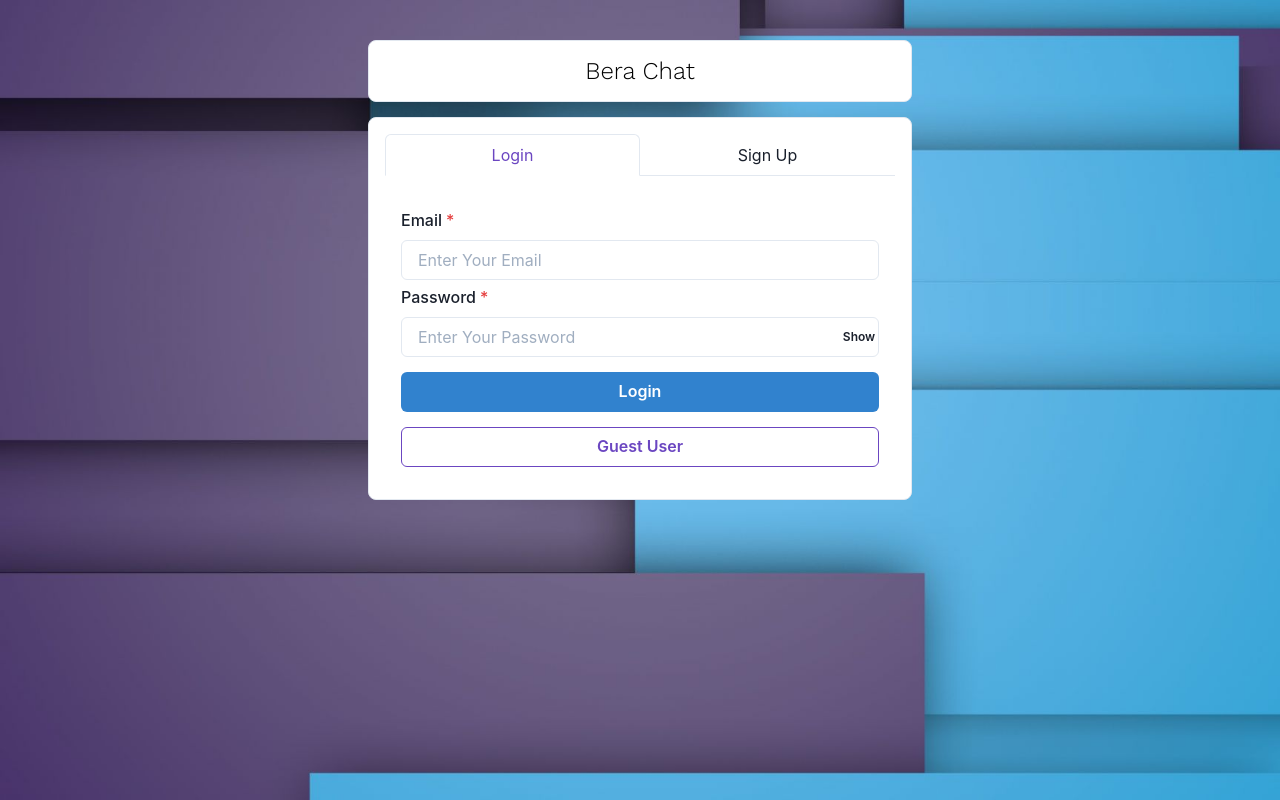
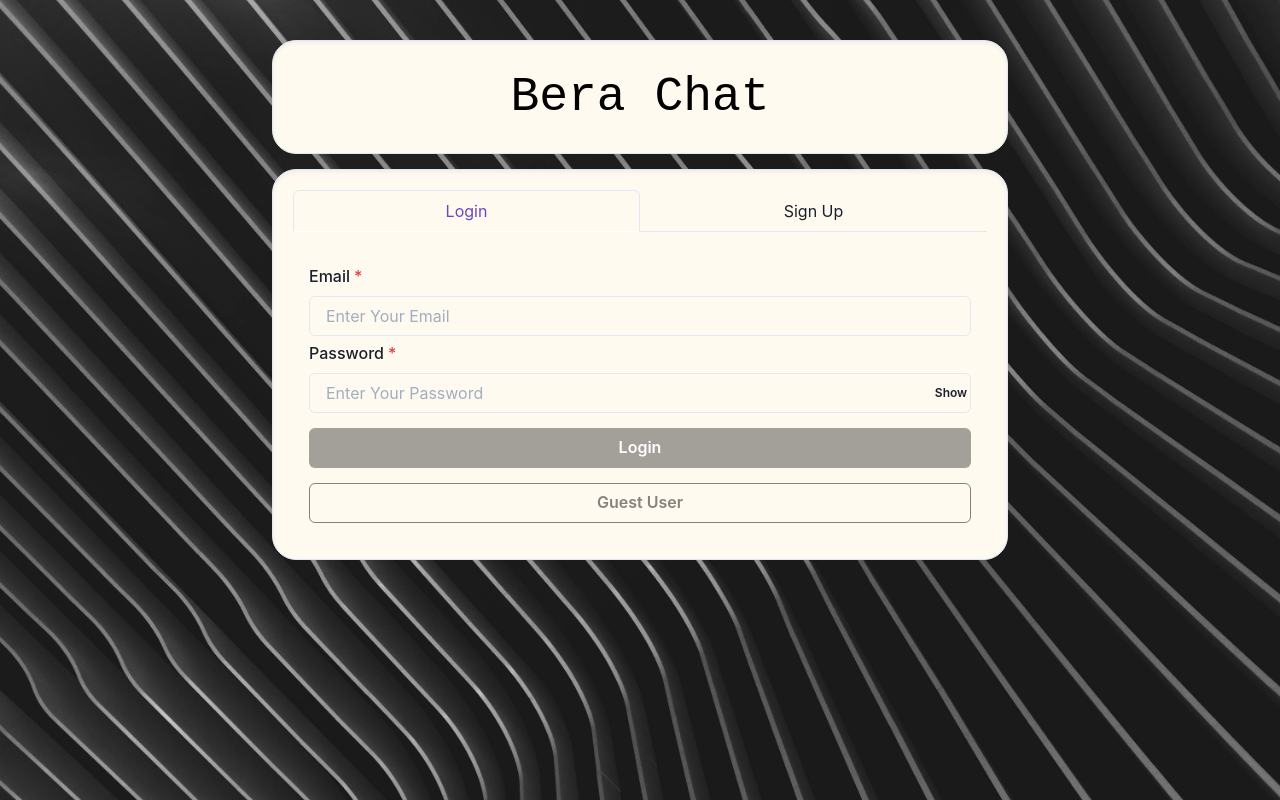
Before and after one commit to AlbaraHassan/bera-chat, a React (Create React App) app in the folder my-app/: page / in a window 1280 px wide. Built offline with nearby package versions, Linux system fonts and the light colour scheme.

Commit message:
Better UI and stuff

```diff
--- a/my-app/src/Components/Authentication/Login.jsx
+++ b/my-app/src/Components/Authentication/Login.jsx
@@ -39,8 +39,8 @@ const Login = () => {
 
             </FormControl>
 
-            <Button colorScheme={"blue"} width={"100%"} style={{ marginTop: 15 }} onClick={submitHandler}>Login</Button>
-            <Button colorScheme={"purple"} variant= "outline" width={"100%"} style={{ marginTop: 15 }} onClick={() => { setemail("guest@guest.com"); setpassword("12345678") }}>Guest User</Button>
+            <Button colorScheme={"blackAlpha"} width={"100%"} style={{ marginTop: 15 }} onClick={submitHandler}>Login</Button>
+            <Button colorScheme={"blackAlpha"} variant= "outline" width={"100%"} style={{ marginTop: 15 }} onClick={() => { setemail("guest@guest.com"); setpassword("12345678") }}>Guest User</Button>
 
         </VStack>
     )
--- a/my-app/src/Components/Authentication/SignUp.jsx
+++ b/my-app/src/Components/Authentication/SignUp.jsx
@@ -9,6 +9,7 @@ import axios from "axios";
 
 const SignUp = () => {
     const [ show, setshow ] = useState(false);
+    const [ show1, setshow1 ] = useState(false);
     const [ name, setname ] = useState();
     const [ email, setemail ] = useState();
     const [ password, setpassword ] = useState();
@@ -19,6 +20,7 @@ const SignUp = () => {
     const history = useHistory();
 
     const handleShow = () => setshow(!show);
+    const handleShow1 = () => setshow1(!show1);
     const postDetails = (pic) => {
         setloading(true);
         if (pic.type === undefined) {
@@ -161,11 +163,11 @@ const SignUp = () => {
             <FormControl id="confirmpassword" isRequired>
                 <FormLabel>Confirm Password</FormLabel>
                 <InputGroup>
-                    <Input type={show ? "text" : "password"} placeholder={"Enter Your Password again"}
+                    <Input type={show1 ? "text" : "password"} placeholder={"Enter Your Password again"}
                         onChange={(e) => { setconfirmpassword(e.target.value) }} />
                     <InputRightElement>
-                        <Button h="1.75rem" size="xs" variant="ghost" onClick={handleShow}>
-                            {show ? "Hide" : "Show"}
+                        <Button h="1.75rem" size="xs" variant="ghost" onClick={handleShow1}>
+                            {show1 ? "Hide" : "Show"}
                         </Button>
                     </InputRightElement>
                 </InputGroup>
@@ -180,7 +182,7 @@ const SignUp = () => {
 
             </FormControl>
 
-            <Button colorScheme={"blue"} width={"100%"} style={{ marginTop: 15 }} onClick={submitHandler} isLoading={loading}>Sign Up</Button>
+            <Button colorScheme={"blackAlpha"} width={"100%"} style={{ marginTop: 15 }} onClick={submitHandler} isLoading={loading}>Sign Up</Button>
 
         </VStack>
     )
--- a/my-app/src/Pages/HomePage.jsx
+++ b/my-app/src/Pages/HomePage.jsx
@@ -1,40 +1,51 @@
 import React from 'react'
-import { Container, Box, Text, Tabs, TabList, TabPanels, Tab, TabPanel } from "@chakra-ui/react"
+import { Container, Box, Text, Tabs, TabList, TabPanels, Tab, TabPanel, Collapse } from "@chakra-ui/react"
+import { useDisclosure } from '@chakra-ui/react'
 import Login from "../Components/Authentication/Login"
 import  SignUp  from "../Components/Authentication/SignUp"
 
 const HomePage = () => {
+    const { isOpen, onToggle } = useDisclosure()
     return (
-        <Container maxW="xl" centerContent>
+        <Container maxW="3xl" centerContent>
             <Box d="flex"
                 justifyContent="center"
-                p={3}
+                p={5}
                 bg={"White"}
                 w="100%"
                 m="40px 0 15px 0"
-                borderRadius="lg"
-                borderWidth="1px">
-                <Text fontSize="2xl"
-                    fontFamily="Work sans"
+                borderRadius="3xl"
+                borderWidth="1px"
+                bg={"#FFFAF0"}
+                boxShadow={"inner"}>
+                <Text fontSize="5xl"
+                    fontFamily="monospace"
+                    fontWeight={"thin"}
                     color="Black">Bera Chat</Text>
             </Box>
 
             <Box bg="White"
                 w="100%"
-                p={4}
-                borderRadius="lg"
-                borderWidth="1px">
+                p={5}
+                borderRadius="3xl"
+                borderWidth="1px"
+                bg={"#FFFAF0"}
+                boxShadow={"inner"}>
                 <Tabs isFitted variant='enclosed' colorScheme={"purple"}>
                     <TabList mb='1em'>
-                        <Tab>Login</Tab>
-                        <Tab>Sign Up</Tab>
+                        <Tab onClick={onToggle} isDisabled={isOpen?false:true} >Login</Tab>
+                        <Tab onClick={onToggle} isDisabled={!isOpen?false:true}>Sign Up</Tab>
                     </TabList>
                     <TabPanels>
                         <TabPanel>
+                            <Collapse in={!isOpen} animateOpacity >
                             <Login/>
+                            </Collapse>
                         </TabPanel>
                         <TabPanel>
+                        <Collapse in={isOpen} animateOpacity>
                             <SignUp/>
+                        </Collapse>
                         </TabPanel>
                     </TabPanels>
                 </Tabs>
```
Also changed, not shown: my-app/src/Pages/ChatPage.jsx (line endings or trailing spaces), my-app/src/background.jpg.
